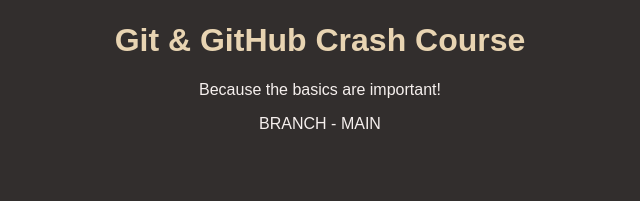
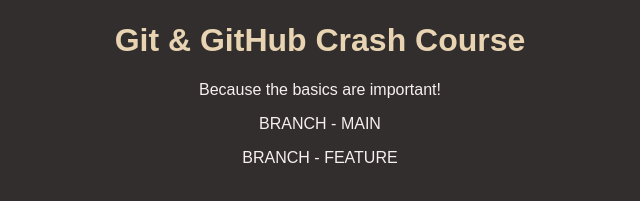
Before and after one commit to bikramjsb82/11git2024, a plain HTML site: page index.html in a window 1280 px wide. Shown: the part 147-348 px from the top of the page, without its empty margins (320-960 px from the left). Drawn offline with Linux system fonts and the light colour scheme.

Commit message:
Branch-Feature

```diff
--- a/index.html
+++ b/index.html
@@ -12,5 +12,6 @@
     <h1>Git & GitHub Crash Course</h1>
     <p>Because the basics are important!</p>
     <p>BRANCH - MAIN</p>
+    <p>BRANCH - FEATURE</p>
   </body>
 </html>
```
